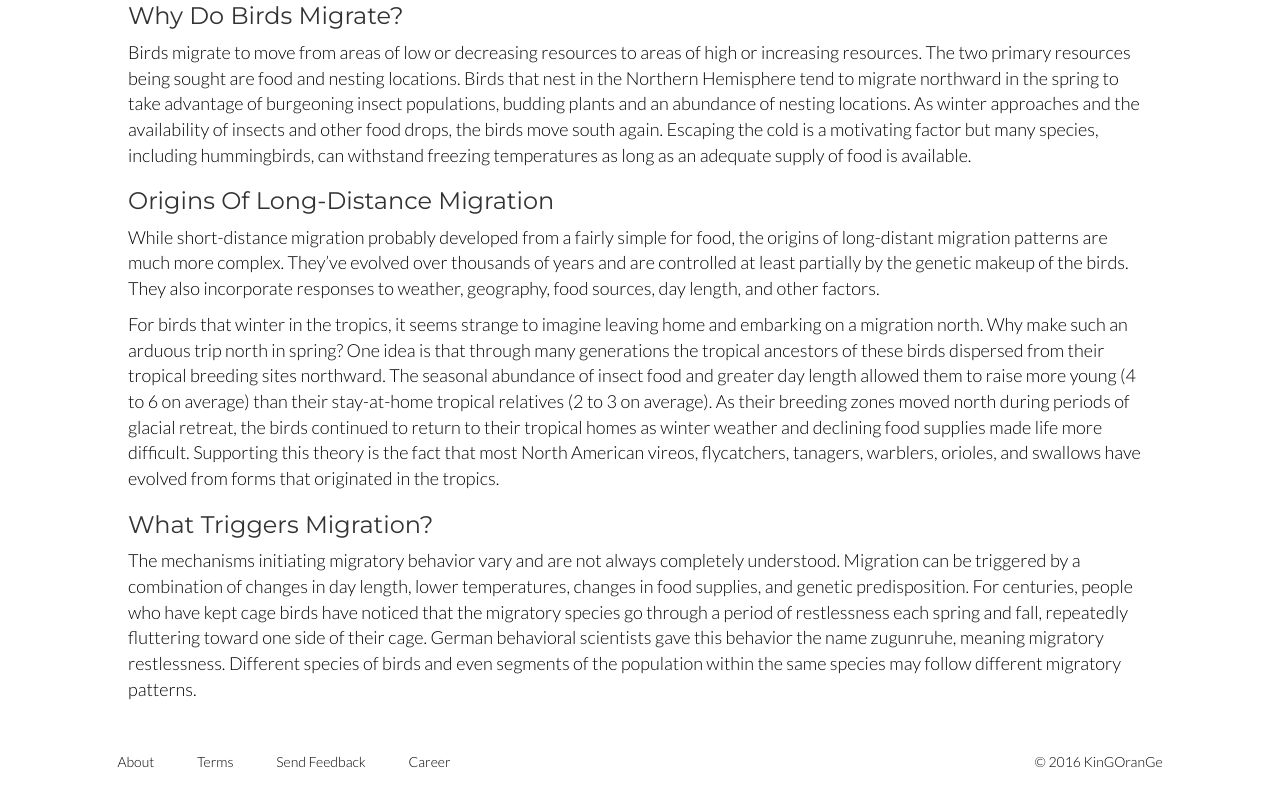
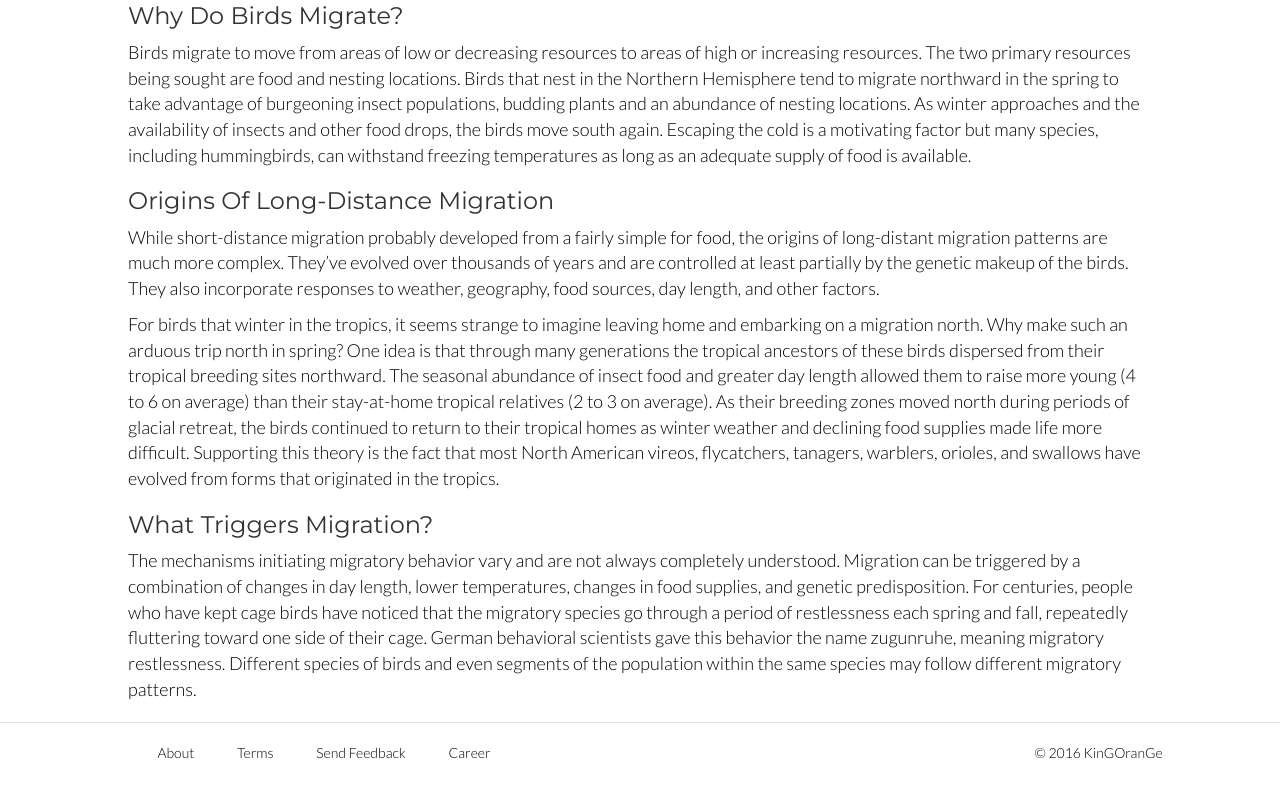
Before and after one commit to zichenwang/KingOrange, a plain HTML site: page Birds Migration/Birds Migration.html in a window 1280 px wide. Shown: the part 925-1731 px from the top of the page. After the commit the page ends 1698 px from the top, so only its background shows below. Drawn offline with nearby package versions, Linux system fonts and the light colour scheme.

Commit message:
Update Birds Migaration.css

```diff
--- a/Birds Migration/Birds Migaration.css
+++ b/Birds Migration/Birds Migaration.css
@@ -152,17 +152,22 @@ h1, h2, h3, h4, h5, h6 {
 
 
 /*FOOTER*/
+.footer {
+	margin-top: 10px;
+	border-top: 1px solid #e1e3e3;
+}
+
 .footer .container{
-	padding-top: 40px;
-	padding-bottom: 40px;
+	margin-top: 20px;
+	padding-bottom: 40px 0;
 	width: 84%;
+	text-align: 100%;
 }
 
 .footer ul {
 	float: left;
 	list-style: none;
 	margin: 0;
-	padding: 0;
 }
 
 .footer ul li {
```
